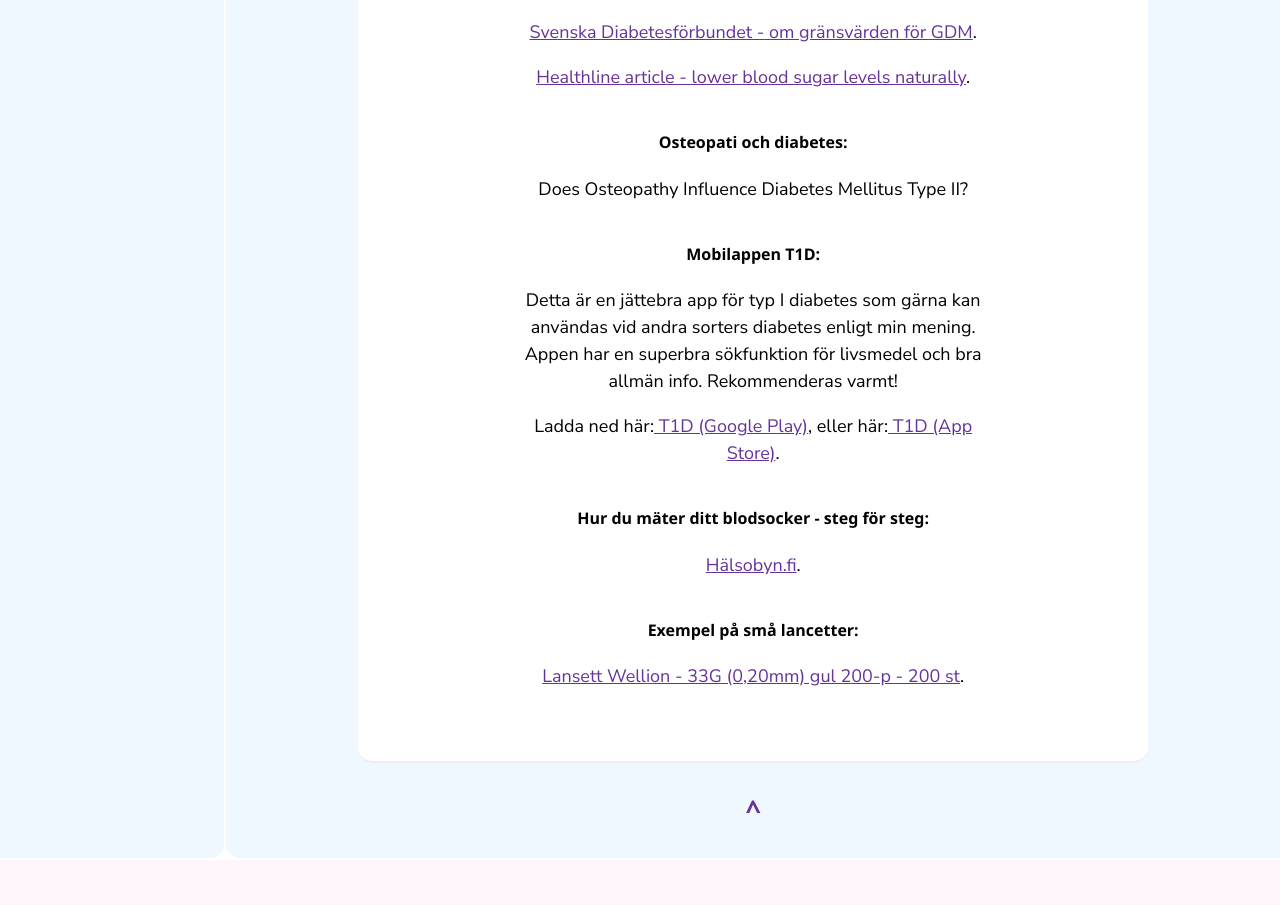
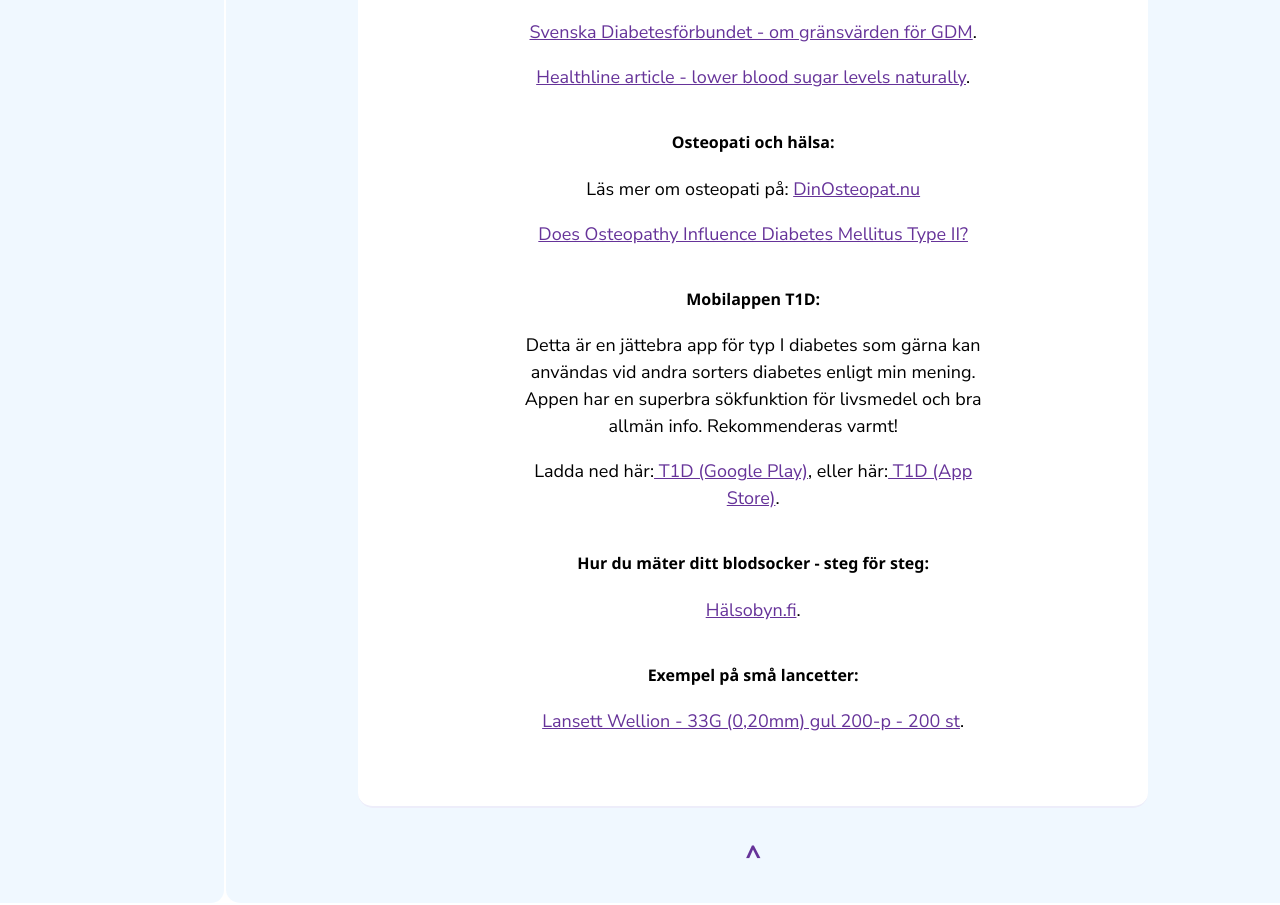
Before and after one commit to Ayngie/naturlig-guide-till-graviditetsdiabetes, a React (Vite) app: page /naturlig-guide-till-graviditetsdiabetes/life in a window 1280 px wide. Shown: the part 4820-5725 px from the top of the page. Before the commit the page ends 5680 px from the top, so only its background shows below. Built offline with nearby package versions, Linux system fonts and the light colour scheme.

Commit message:
✨ feat: added link

```diff
--- a/src/components/pages/LifeAdvice.tsx
+++ b/src/components/pages/LifeAdvice.tsx
@@ -76,8 +76,9 @@ export const LifeAdvice = () => {
             <Paragraph><TextLink href="https://www.healthline.com/nutrition/14-ways-to-lower-blood-sugar" target='_blank'>Healthline article - lower blood sugar levels naturally</TextLink>.</Paragraph>
           </ParagraphWrapper>
           <ParagraphWrapper>
-          <h4>Osteopati och diabetes:</h4>
-            <Paragraph><TextLink href="https://www.osteopathic-research.com/s/orw/item/3060" target='_blank'></TextLink>Does Osteopathy Influence Diabetes Mellitus Type II?</Paragraph>
+            <h4>Osteopati och hälsa:</h4>
+            <Paragraph>Läs mer om osteopati på: <TextLink href="https://dinosteopat.nu/osteopati/" target='_blank'>DinOsteopat.nu</TextLink></Paragraph>
+            <Paragraph><TextLink href="https://www.osteopathic-research.com/s/orw/item/3060" target='_blank'>Does Osteopathy Influence Diabetes Mellitus Type II?</TextLink></Paragraph>
           </ParagraphWrapper>
           <ParagraphWrapper>
             <h4>Mobilappen T1D:</h4>
```
